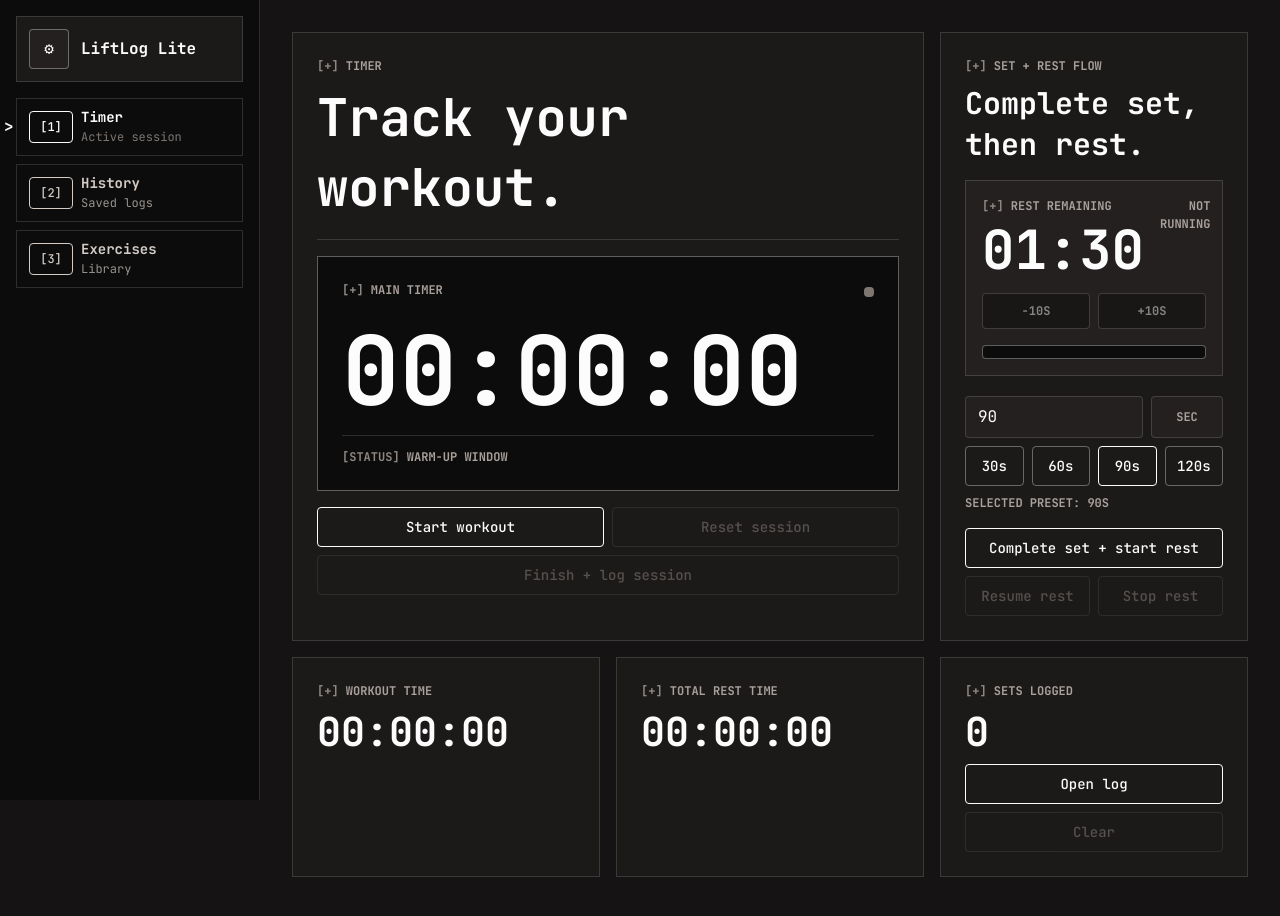
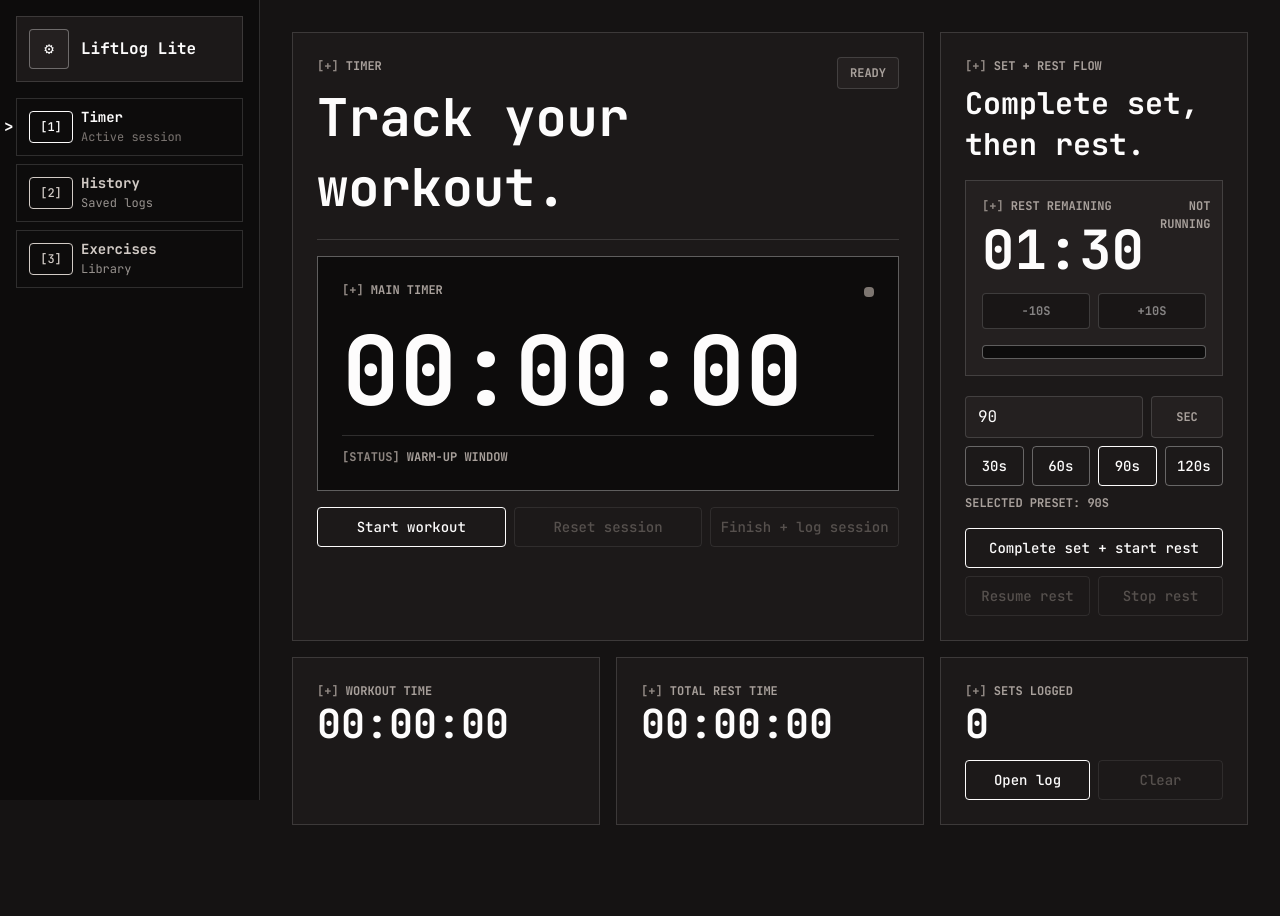
Before and after one commit to TommyMoonn/workout-session-tracker, a React (Vite) app: page /timer in a window 1280 px wide. Shown: the top 916 px of the page. Built offline with nearby package versions, Linux system fonts and the light colour scheme.

Commit message:
style: improve timer dashboard hierarchy

```diff
--- a/src/features/timer/components/RestFlowCard.jsx
+++ b/src/features/timer/components/RestFlowCard.jsx
@@ -26,6 +26,7 @@ export function RestFlowCard({
   const selectedRestLabel = restPresets.includes(restDuration)
     ? `Selected preset: ${restDuration}s`
     : `Custom rest: ${restDuration}s`;
+  const restStatusLabel = restStatus === "idle" ? "Not running" : restStatus;
 
   return (
     <aside className={cx(ui.card, ui.cardPadding, ui.restCard, className)}>
@@ -34,13 +35,13 @@ export function RestFlowCard({
         <h2 className={ui.sectionTitle}>Complete set, then rest.</h2>
       </div>
 
-      <div className={ui.restDisplay}>
+      <div className={cx(ui.restDisplay, isRestRunning && ui.restDisplayActive)}>
         <div className={ui.rowBetween}>
           <div>
             <p className={ui.labelMarker}>Rest remaining</p>
             <p className={ui.restTime}>{formatClock(restRemaining)}</p>
           </div>
-          <p className={ui.restStatus}>{restStatus === "idle" ? "Not running" : restStatus}</p>
+          <p className={cx(ui.restStatus, isRestRunning && ui.restStatusActive)}>{restStatusLabel}</p>
         </div>
         <div className={ui.restAdjustments} aria-label="Adjust active rest timer">
           <button
--- a/src/features/timer/components/SetLogDrawer.jsx
+++ b/src/features/timer/components/SetLogDrawer.jsx
@@ -23,6 +23,9 @@ export function SetLogDrawer({ setLogs, onClose, onClear, onDeleteSet }) {
           </div>
         </div>
         <div className={ui.drawerFooter}>
+          <p className="text-xs font-bold uppercase leading-normal text-[var(--oc-muted)]">
+            {setLogs.length === 0 ? "No active sets" : `${setLogs.length} set${setLogs.length === 1 ? "" : "s"} in current session`}
+          </p>
           <Button variant="soft" onClick={onClear} disabled={setLogs.length === 0}>Clear current sets</Button>
         </div>
       </aside>
--- a/src/features/timer/components/TimerHeroCard.jsx
+++ b/src/features/timer/components/TimerHeroCard.jsx
@@ -15,10 +15,19 @@ export function TimerHeroCard({
   workoutSummary,
   className = "",
 }) {
+  const statusLabel = isWorkoutRunning ? "Running" : workoutStatus === "paused" ? "Paused" : "Ready";
+
   return (
     <div className={cx(ui.card, ui.cardPadding, className)}>
-      <p className={ui.labelMarker}>Timer</p>
-      <h1 className={ui.heroTitle}>Track your workout.</h1>
+      <div className={ui.timerHeroHeader}>
+        <div>
+          <p className={ui.labelMarker}>Timer</p>
+          <h1 className={ui.heroTitle}>Track your workout.</h1>
+        </div>
+        <span className={cx(ui.timerStatusBadge, isWorkoutRunning && ui.timerStatusBadgeRunning)}>
+          {statusLabel}
+        </span>
+      </div>
 
       <hr className={ui.divider} />
 
@@ -31,7 +40,7 @@ export function TimerHeroCard({
         <p className={ui.timerSummaryMarked}>{workoutSummary}</p>
       </div>
 
-      <div className={ui.buttonRow}>
+      <div className={ui.timerActionGrid}>
         {!isWorkoutRunning ? (
           <Button variant="primary" onClick={onStartWorkout}>
             {workoutStatus === "paused" ? "Resume workout" : "Start workout"}
@@ -44,7 +53,7 @@ export function TimerHeroCard({
           Reset session
         </Button>
 
-        <Button variant="danger" className="col-span-full" onClick={onFinishWorkout} disabled={!hasActiveSession}>
+        <Button variant="danger" onClick={onFinishWorkout} disabled={!hasActiveSession}>
           Finish + log session
         </Button>
       </div>
--- a/src/features/timer/components/TimerMetrics.jsx
+++ b/src/features/timer/components/TimerMetrics.jsx
@@ -9,7 +9,7 @@ export function TimerMetrics({ onClearSetLogs, onOpenSetLog, setCount, totalRest
       <MetricCard label="Workout time" value={formatDuration(workoutElapsed)} />
       <MetricCard label="Total rest time" value={formatDuration(totalRestSeconds)} />
       <MetricCard label="Sets logged" value={String(setCount)}>
-        <div className="grid grid-cols-1 gap-2">
+        <div className={ui.metricActions}>
           <Button variant="primary" onClick={onOpenSetLog}>Open log</Button>
           <Button variant="soft" onClick={onClearSetLogs} disabled={setCount === 0}>Clear</Button>
         </div>
@@ -21,8 +21,10 @@ export function TimerMetrics({ onClearSetLogs, onOpenSetLog, setCount, totalRest
 function MetricCard({ label, value, children }) {
   return (
     <div className={ui.metricCard}>
-      <p className={ui.labelMarker}>{label}</p>
-      <p className={ui.metricValue}>{value}</p>
+      <div>
+        <p className={ui.labelMarker}>{label}</p>
+        <p className={ui.metricValue}>{value}</p>
+      </div>
       {children}
     </div>
   );
--- a/src/styles/dataDisplay.js
+++ b/src/styles/dataDisplay.js
@@ -3,8 +3,9 @@ export const dataDisplayStyles = {
   countLabel: "text-xs font-bold uppercase leading-normal text-[var(--oc-muted)]",
   countValue: "mt-1 text-[34px] font-bold leading-[1.15] text-[var(--oc-ink)]",
   metricGrid: "grid grid-cols-3 gap-4 max-[1120px]:grid-cols-2 max-[760px]:grid-cols-1 max-[760px]:gap-3",
-  metricCard: "flex min-h-[136px] min-w-0 flex-col gap-2 border border-[var(--oc-hairline)] bg-[var(--oc-surface)] p-6 text-[var(--oc-ink)] max-[760px]:min-h-[120px] max-[760px]:p-4",
+  metricCard: "flex min-h-[136px] min-w-0 flex-col justify-between gap-3 border border-[var(--oc-hairline)] bg-[var(--oc-surface)] p-6 text-[var(--oc-ink)] max-[760px]:min-h-[120px] max-[760px]:p-4",
   metricValue: "text-[clamp(28px,4vw,40px)] font-bold leading-[1.2] text-[var(--oc-ink)]",
+  metricActions: "mt-auto grid grid-cols-2 gap-2 max-[520px]:grid-cols-1",
   miniMetric: "border border-[var(--oc-hairline)] bg-[var(--oc-surface)] p-6 text-[var(--oc-ink)] max-[760px]:p-4",
   miniValue: "text-[28px] font-bold leading-[1.2] text-[var(--oc-ink)]",
   detailMetrics: "grid grid-cols-3 gap-3 max-[1120px]:grid-cols-2 max-[760px]:grid-cols-1",
--- a/src/styles/timer.js
+++ b/src/styles/timer.js
@@ -4,6 +4,9 @@ export const timerStyles = {
   timerHeroArea: "col-span-2 max-[1120px]:col-span-1",
   timerRestArea: "col-span-1",
   timerMetricsArea: "col-span-full",
+  timerHeroHeader: "flex items-start justify-between gap-4 max-[760px]:flex-col",
+  timerStatusBadge: "inline-flex min-h-8 shrink-0 items-center rounded-[4px] border border-[var(--oc-hairline)] bg-[var(--oc-surface-soft)] px-3 text-xs font-bold uppercase leading-none text-[var(--oc-muted)]",
+  timerStatusBadgeRunning: "border-[var(--oc-success)] bg-[var(--oc-success-soft)] text-[var(--oc-ink)]",
   timerSummaryMarked: "mt-4 border-t border-[var(--oc-hairline)] pt-3 text-xs font-bold uppercase leading-normal text-[var(--oc-muted)] oc-status-before",
   timerSummary: "mt-4 border-t border-[var(--oc-hairline)] pt-3 text-xs font-bold uppercase leading-normal text-[var(--oc-muted)]",
   timerPanel: "min-w-0 overflow-hidden border border-[var(--oc-hairline-strong)] bg-[var(--oc-canvas-deep)] p-6 text-[var(--oc-ink)] max-[760px]:p-4",
@@ -12,10 +15,12 @@ export const timerStyles = {
   pulseDotRunning: "bg-[var(--oc-success)] motion-safe:animate-[pulseDot_1200ms_ease-in-out_infinite]",
   restCard: "flex min-w-0 flex-col gap-4 max-[760px]:gap-3",
   restDisplay: "min-w-0 border border-[var(--oc-hairline)] bg-[var(--oc-surface-soft)] p-4 text-[var(--oc-ink)] max-[760px]:p-3",
+  restDisplayActive: "border-[var(--oc-success)] bg-[var(--oc-success-soft)]",
   restAdjustments: "mt-3 grid grid-cols-2 gap-2",
   restAdjustmentButton: "inline-flex min-h-9 items-center justify-center rounded-[4px] border border-[var(--oc-hairline-strong)] bg-[var(--oc-canvas-deep)] px-3 py-1 text-xs font-bold uppercase leading-normal text-[var(--oc-ink)] transition-colors hover:border-[var(--oc-accent)] hover:bg-[var(--oc-accent-softer)] disabled:cursor-not-allowed disabled:opacity-45",
   restTime: "mt-1 max-w-full overflow-hidden text-[clamp(36px,5vw,54px)] font-bold leading-[1.15] text-[var(--oc-ink)] max-[760px]:text-[clamp(34px,13vw,52px)]",
   restStatus: "text-right text-xs font-bold uppercase leading-normal text-[var(--oc-muted)] max-[760px]:text-left",
+  restStatusActive: "text-[var(--oc-ink)]",
   progressShell: "mt-4 h-3.5 overflow-hidden rounded-[4px] border border-[var(--oc-hairline-strong)] bg-[var(--oc-canvas-deep)]",
   progressFill: "h-full bg-[var(--oc-primary)] transition-[width] duration-200 ease-linear",
   inputRow: "mt-1 grid grid-cols-[minmax(0,1fr)_72px] gap-2 max-[760px]:grid-cols-[minmax(0,1fr)_64px]",
@@ -25,6 +30,7 @@ export const timerStyles = {
   preset: "inline-flex min-h-10 items-center justify-center gap-2 whitespace-nowrap rounded-[4px] border border-[var(--oc-hairline-strong)] bg-transparent px-4 py-1 text-center text-sm font-medium leading-[2] text-[var(--oc-ink)] transition-colors hover:border-[var(--oc-accent)] hover:bg-[var(--oc-accent-softer)] focus-visible:outline focus-visible:outline-2 focus-visible:outline-offset-2 focus-visible:outline-[var(--oc-accent)] max-[520px]:w-full",
   presetActive: "border-[var(--oc-primary)] bg-[var(--oc-primary-soft)] text-[var(--oc-ink)] hover:border-[var(--oc-primary-active)] hover:bg-[var(--oc-primary-softer)] hover:text-[var(--oc-ink)]",
   buttonRow: "mt-4 grid grid-cols-2 gap-2 max-[760px]:grid-cols-1",
+  timerActionGrid: "mt-4 grid grid-cols-3 gap-2 max-[1120px]:grid-cols-2 max-[760px]:grid-cols-1",
   buttonGrid: "grid grid-cols-1 gap-2",
   twoCol: "grid grid-cols-2 gap-2 max-[760px]:grid-cols-1",
   restAlert: "fixed left-1/2 top-[76px] z-[90] w-[min(460px,calc(100%_-_32px))] -translate-x-1/2 border border-[var(--oc-warning)] bg-[var(--oc-canvas-deep)] p-4 text-[var(--oc-ink)] motion-safe:animate-[restAlertIn_var(--transition-base)_both] max-[760px]:top-3 max-[760px]:w-[calc(100%_-_24px)] max-[760px]:p-3",
```
